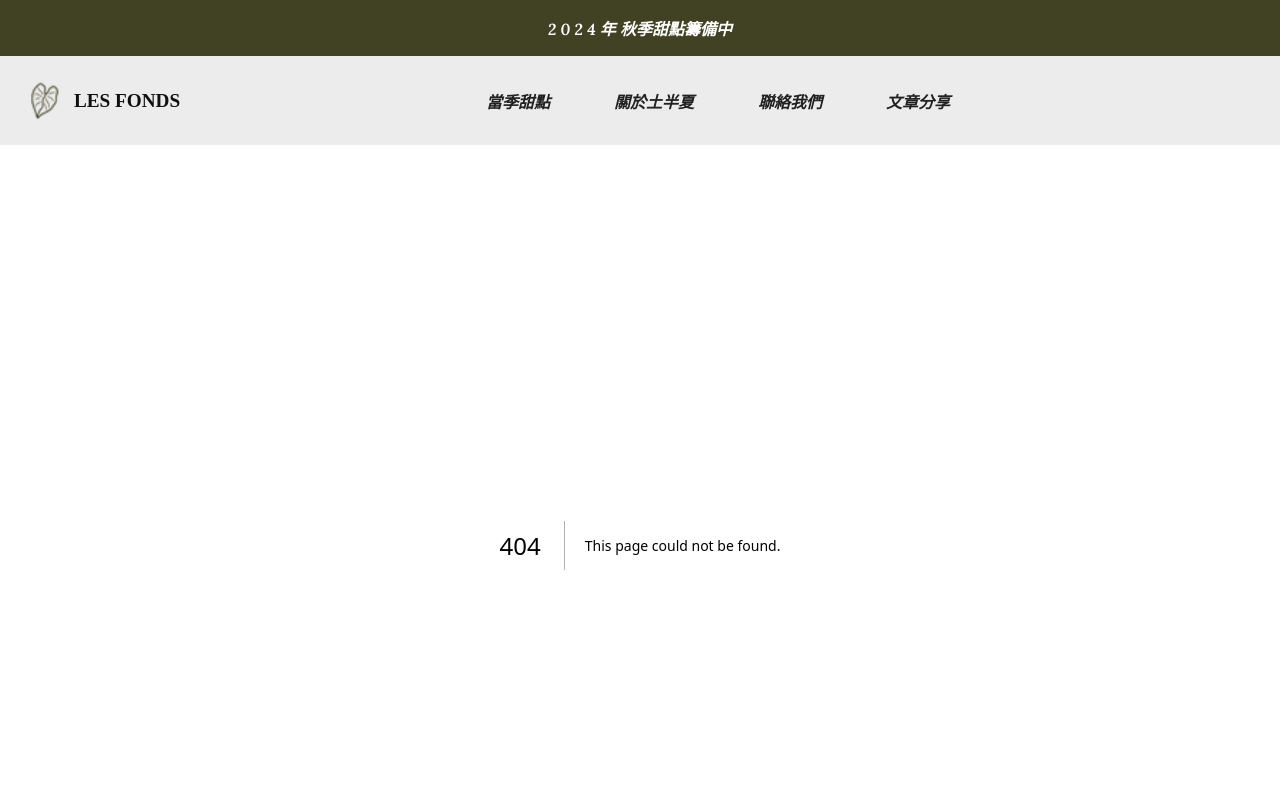
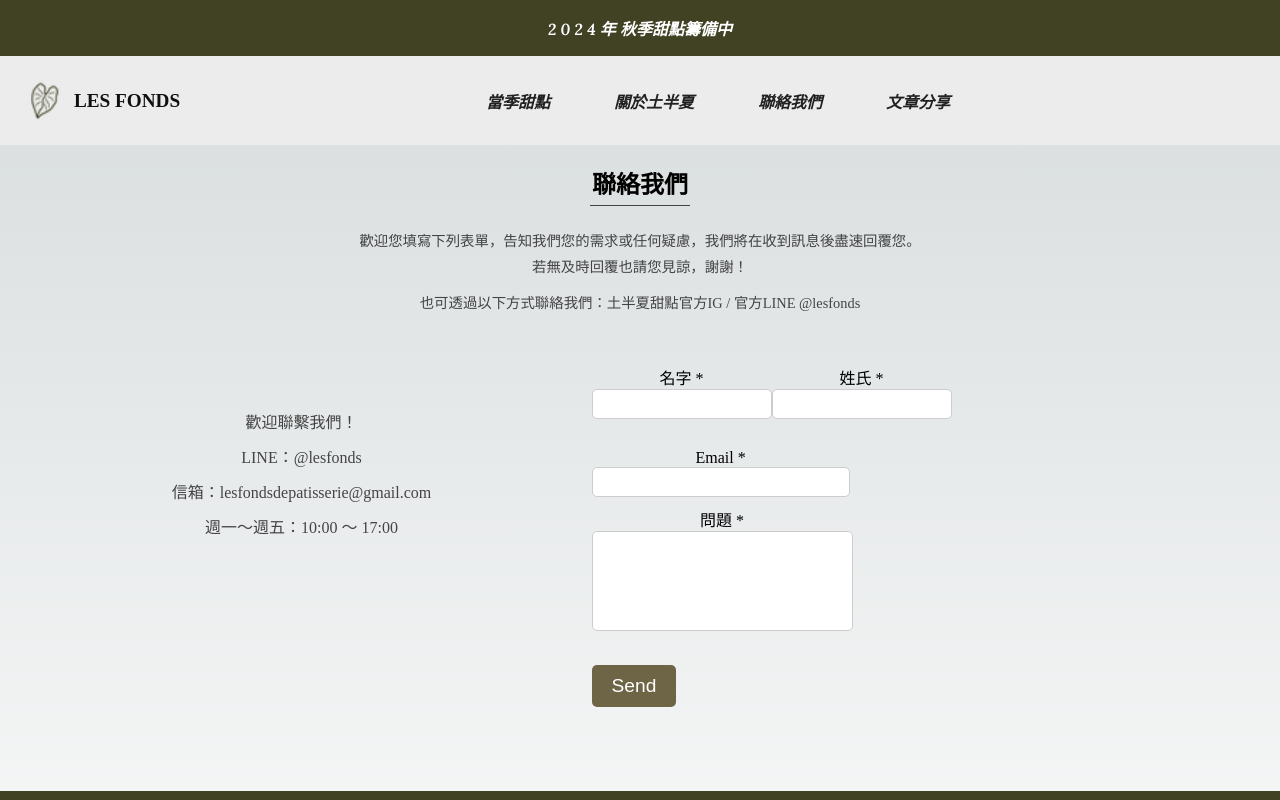
Before and after one commit to rudolph48/lesfonds, a Next.js app: page /contact in a window 1280 px wide. Before the commit this address had no page. Shown: the top 800 px of the page. Built offline with nearby package versions, Linux system fonts and the light colour scheme.

Commit message:
First commit of my website

```diff
--- a/src/components/Layout/Navbar/Navbar.tsx
+++ b/src/components/Layout/Navbar/Navbar.tsx
@@ -1,28 +1,32 @@
-// Navbar.tsx
 import Link from 'next/link';
+import { useRouter } from 'next/router';
 import styles from './Navbar.module.css';
 
 export default function Navbar() {
+  const router = useRouter();
+
+  const isActive = (pathname: string) => {
+    return router.pathname === pathname ? styles.active : '';
+  };
+
   return (
     <nav className={styles.navbar}>
-      <Link href='/'>
-        <div className={styles.logoContainer}>
-          <img src='/images/8.jpg' alt='Leaf' />
-          <span className={styles.logoText}>LES FONDS</span>
-        </div>
-      </Link>
+      <div className={styles.logoContainer}>
+        <img src='/images/8.jpg' alt='Leaf' />
+        <span className={styles.logoText}>LES FONDS</span>
+      </div>
       <div className={styles.navWrapper}>
         <ul className={styles.navList}>
-          <li className={styles.navItem}>
+          <li className={`${styles.navItem} ${isActive('/')}`}>
             <Link href='/'>當季甜點</Link>
           </li>
-          <li className={styles.navItem}>
+          <li className={`${styles.navItem} ${isActive('/about')}`}>
             <Link href='/about'>關於土半夏</Link>
           </li>
-          <li className={styles.navItem}>
-            <Link href='/services'>聯絡我們</Link>
+          <li className={`${styles.navItem} ${isActive('/contact')}`}>
+            <Link href='/contact'>聯絡我們</Link>
           </li>
-          <li className={styles.navItem}>
+          <li className={`${styles.navItem} ${isActive('/posts')}`}>
             <Link href='/posts'>文章分享</Link>
           </li>
         </ul>
--- /dev/null
+++ b/src/pages/contact.tsx
@@ -0,0 +1,115 @@
+// pages/contact.tsx
+
+import React, { useState } from 'react';
+import styles from '../styles/Contact.module.css';
+
+const Contact = () => {
+  const [formData, setFormData] = useState({
+    firstName: '',
+    lastName: '',
+    email: '',
+    message: '',
+  });
+
+  const handleChange = (
+    e: React.ChangeEvent<HTMLInputElement | HTMLTextAreaElement>,
+  ) => {
+    setFormData({
+      ...formData,
+      [e.target.name]: e.target.value,
+    });
+  };
+
+  const handleSubmit = (e: React.FormEvent) => {
+    e.preventDefault();
+    console.log('Form data submitted:', formData);
+  };
+
+  return (
+    <div className={styles.container}>
+      <header className={styles.header}>
+        <h2 className={styles.title}>聯絡我們</h2>
+        <hr className={styles.separator} />
+        <br />
+        <p className={styles.intro}>
+          歡迎您填寫下列表單，告知我們您的需求或任何疑慮，我們將在收到訊息後盡速回覆您。
+          <br />
+          若無及時回覆也請您見諒，謝謝！
+        </p>
+        <p className={styles.contactInfo}>
+          也可透過以下方式聯絡我們：土半夏甜點官方IG / 官方LINE @lesfonds
+        </p>
+      </header>
+      <br />
+      <div className={styles.contactLayout}>
+        {/* 左側的聯絡資訊 */}
+        <div className={styles.contactInfoSection}>
+          <p>歡迎聯繫我們！</p>
+          <p>LINE：@lesfonds</p>
+          <p>信箱：lesfondsdepatisserie@gmail.com</p>
+          <p>週一～週五：10:00 ～ 17:00</p>
+        </div>
+
+        {/* 右側的表單 */}
+        <div className={styles.formSection}>
+          <form className={styles.form} onSubmit={handleSubmit}>
+            <div className={styles.nameFields}>
+              <div className={styles.formGroup}>
+                <label htmlFor='firstName'>名字 *</label>
+                <input
+                  type='text'
+                  id='firstName'
+                  name='firstName'
+                  value={formData.firstName}
+                  onChange={handleChange}
+                  required
+                />
+              </div>
+
+              <div className={styles.formGroup}>
+                <label htmlFor='lastName'>姓氏 *</label>
+                <input
+                  type='text'
+                  id='lastName'
+                  name='lastName'
+                  value={formData.lastName}
+                  onChange={handleChange}
+                  required
+                />
+              </div>
+            </div>
+
+            <div className={styles.formGroup}>
+              <label htmlFor='email'>Email *</label>
+              <input
+                type='email'
+                id='email'
+                name='email'
+                value={formData.email}
+                onChange={handleChange}
+                required
+              />
+            </div>
+
+            <div className={styles.formGroup}>
+              <label htmlFor='message'>問題 *</label>
+              <textarea
+                id='message'
+                name='message'
+                value={formData.message}
+                onChange={handleChange}
+                required
+              />
+            </div>
+
+            <button type='submit' className={styles.submitButton}>
+              Send
+            </button>
+          </form>
+        </div>
+      </div>
+    </div>
+  );
+};
+
+export default Contact;
--- /dev/null
+++ b/src/styles/Contact.module.css
@@ -0,0 +1,126 @@
+/* 原本的樣式保持不變 */
+.container {
+  max-width: 1200px;
+  margin: 0 auto;
+  padding: 20px;
+  font-family: 'Noto Serif TC', serif;
+  text-align: center;
+}
+
+/* 新增的樣式：設置左右佈局 */
+.contactLayout {
+  display: flex;
+  justify-content: space-between;
+  align-items: flex-start; /* 讓內容從上往下排列 */
+  flex-wrap: wrap; /* 小螢幕下允許換行 */
+  gap: 20px; /* 左右區域之間的距離 */
+  margin-top: 20px;
+}
+
+/* 左側聯絡資訊區域 */
+.contactInfoSection {
+  flex: 1 1 40%; /* 左側區域寬度 */
+  font-size: 1rem;
+  color: #444;
+  line-height: 2.2; /* 調整行距，使文字之間有更大空隙 */
+  text-align: center; /* 文字水平置中 */
+  margin-top: 40px; /* 調整與上方區塊的距離 */
+}
+
+/* 右側表單區域 */
+.formSection {
+  flex: 1 1 55%; /* 設定右側表單區域的寬度 */
+}
+
+/* 調整表單的整體寬度 */
+.form {
+  width: 100%;
+}
+
+/* 橫線樣式 */
+.separator {
+  width: 100px; /* 你可以根據需求調整寬度 */
+  height: 0.5px;
+  background-color: #444; /* 設定顏色，可以根據需求調整 */
+  border: none; /* 移除預設邊框 */
+  margin: 5px auto; /* 自動居中並設置上下邊距 */
+}
+
+/* 名字和姓氏容器 */
+.nameFields {
+  display: flex;
+  justify-content: space-between; /* 控制名字和姓氏之間的空白 */
+  flex-wrap: wrap;
+  margin-bottom: 20px;
+}
+
+/* 修改表單容器的對齊方式 */
+.form {
+  display: flex;
+  flex-direction: column; /* 保持垂直排列 */
+  align-items: flex-start; /* 讓表單元素靠左對齊 */
+  max-width: 600px; /* 設定表單的最大寬度 */
+  margin: 0 auto; /* 根據需要調整表單的位置 */
+}
+
+/* 名字和姓氏容器 */
+.nameFields {
+  display: flex;
+  justify-content: space-between; /* 控制名字和姓氏之間的空白 */
+  flex-wrap: wrap;
+  width: 60%; /* 讓名字和姓氏輸入框占滿父容器寬度 */
+  margin-bottom: 20px;
+}
+
+/* 調整「名字」和「姓氏」欄位的寬度 */
+.formGroup {
+  flex: 1 1 45%; /* 每個欄位設為 45% 寬度 */
+  margin-bottom: 10px;
+}
+
+/* 確保輸入框大小一致 */
+.formGroup input,
+.formGroup textarea {
+  width: 100%; /* 讓輸入框寬度為 100%，適應父容器 */
+  padding: 10px;
+  font-size: 0.9rem;
+  border: 1px solid #ccc;
+  border-radius: 5px;
+}
+
+.formGroup input {
+  height: 30px;
+}
+
+.formGroup textarea {
+  resize: none;
+  height: 100px;
+}
+
+/* 按鈕樣式 */
+.submitButton {
+  background-color: #6e6546;
+  color: white;
+  padding: 10px 20px;
+  font-size: 1.2rem;
+  border: none;
+  border-radius: 5px;
+  cursor: pointer;
+  margin-top: 20px;
+}
+
+/* 調整介紹文字和聯絡資訊的樣式 */
+.intro,
+.contactInfo {
+  font-size: 0.9rem; /* 調整介紹文字大小 */
+  line-height: 1.8; /* 調整介紹文字的行距 */
+  margin-bottom: 10px;
+  color: #444;
+}
+
+/* 響應式設計：在小螢幕上，將左右佈局轉換為上下佈局 */
+@media (max-width: 768px) {
+  .contactLayout {
+    flex-direction: column; /* 小螢幕下上下排列 */
+  }
+}
```
Also changed, not shown: src/pages/articles/PastryArticle.tsx (+18 -11 lines).
